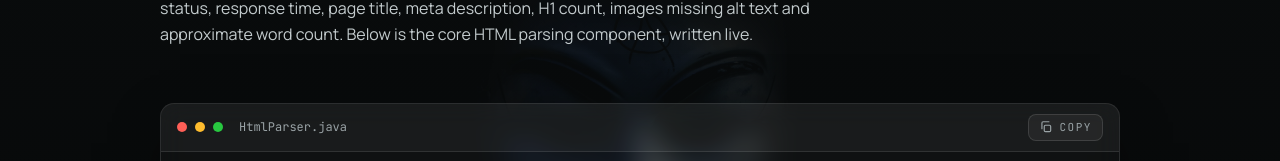
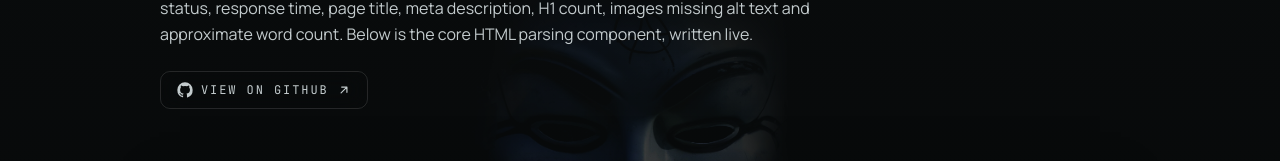
Before and after one commit to Arpan-V/portfolio, a Next.js app: page /projects/lens in a window 1280 px wide. Shown: the part 215-376 px from the top of the page. Built offline with nearby package versions, Linux system fonts and the light colour scheme; no server answers.

Commit message:
add github button in /projects/lens

```diff
--- a/app/projects/lens/page.tsx
+++ b/app/projects/lens/page.tsx
@@ -240,6 +240,34 @@ export default function LensPage() {
             H1 count, images missing alt text and approximate word count. Below is
             the core HTML parsing component, written live.
           </p>
+          <a
+            href="https://github.com/Arpan-V/link-parser-backend"
+            target="_blank"
+            rel="noopener noreferrer"
+            className="group mt-6 inline-flex items-center gap-2 rounded-lg border border-white/12 px-4 py-2.5 font-mono text-[11px] uppercase tracking-[0.16em] text-[#c3cbcd] shadow-[0_20px_60px_-30px_rgba(0,0,0,0.9)] backdrop-blur-md transition-colors hover:border-[#7bd0ff]/45 hover:bg-[#7bd0ff]/10 hover:text-[#7bd0ff] focus-visible:outline-none focus-visible:ring-2 focus-visible:ring-[#7bd0ff]/60 sm:text-xs"
+          >
+            <svg
+              viewBox="0 0 24 24"
+              className="h-4 w-4"
+              fill="currentColor"
+              aria-hidden
+            >
+              <path d="M12 .5A11.5 11.5 0 0 0 .5 12a11.5 11.5 0 0 0 7.86 10.92c.58.1.79-.25.79-.56v-2c-3.2.7-3.88-1.37-3.88-1.37-.53-1.34-1.29-1.7-1.29-1.7-1.05-.72.08-.7.08-.7 1.16.08 1.77 1.2 1.77 1.2 1.03 1.77 2.71 1.26 3.37.96.1-.75.4-1.26.73-1.55-2.56-.29-5.25-1.28-5.25-5.7 0-1.26.45-2.29 1.19-3.1-.12-.29-.52-1.46.11-3.05 0 0 .97-.31 3.18 1.18a11 11 0 0 1 5.8 0c2.2-1.49 3.17-1.18 3.17-1.18.63 1.59.23 2.76.11 3.05.74.81 1.19 1.84 1.19 3.1 0 4.43-2.7 5.4-5.27 5.69.41.36.78 1.07.78 2.16v3.2c0 .31.2.67.8.56A11.5 11.5 0 0 0 23.5 12 11.5 11.5 0 0 0 12 .5Z" />
+            </svg>
+            View on GitHub
+            <svg
+              viewBox="0 0 24 24"
+              className="h-3.5 w-3.5 transition-transform duration-300 group-hover:translate-x-0.5 group-hover:-translate-y-0.5"
+              fill="none"
+              stroke="currentColor"
+              strokeWidth="2"
+              strokeLinecap="round"
+              strokeLinejoin="round"
+              aria-hidden
+            >
+              <path d="M7 17 17 7M8 7h9v9" />
+            </svg>
+          </a>
         </header>
 
         {/* Transparent fixed-size code panel */}
--- a/data/projects.ts
+++ b/data/projects.ts
@@ -1,6 +1,6 @@
 import type { StaticImageData } from "next/image";
 
-import project1 from "@/public/images/projects/project-1.jpg";
+import project1 from "@/public/images/projects/project-12.jpg";
 import project2 from "@/public/images/projects/project-2.jpg";
 import project3 from "@/public/images/projects/project-3.jpg";
 import project4 from "@/public/images/projects/project-4.jpg";
@@ -27,7 +27,7 @@ export const projects: Project[] = [
     description:
       "Real-time processing engine for high-frequency trading data, utilizing Kafka and specialized Go routines for 2ms latency.",
     technologies: ["GO_1.21", "APACHE_KAFKA", "KUBERNETES", "PROMETHEUS"],
-    image: project3,
+    image: project1,
     imageAlt: "NEURAL_STREAM V4 project preview",
     span: 2,
 
```
